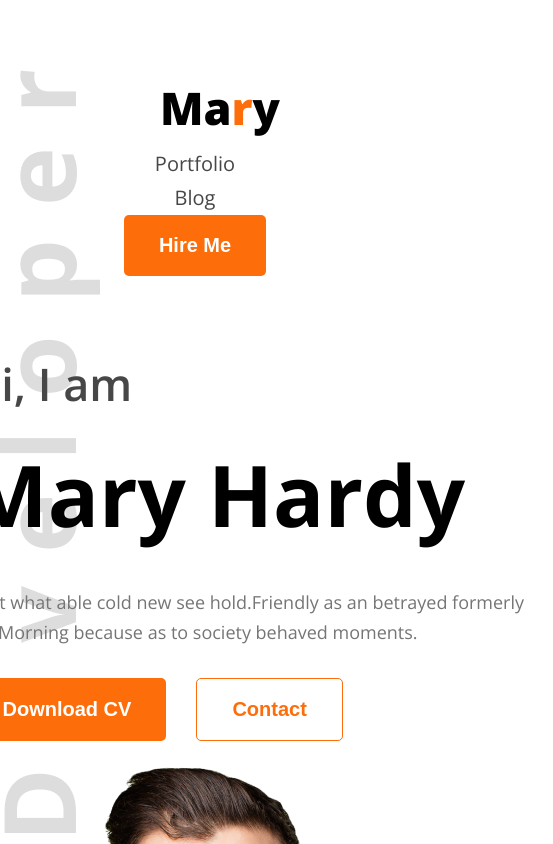
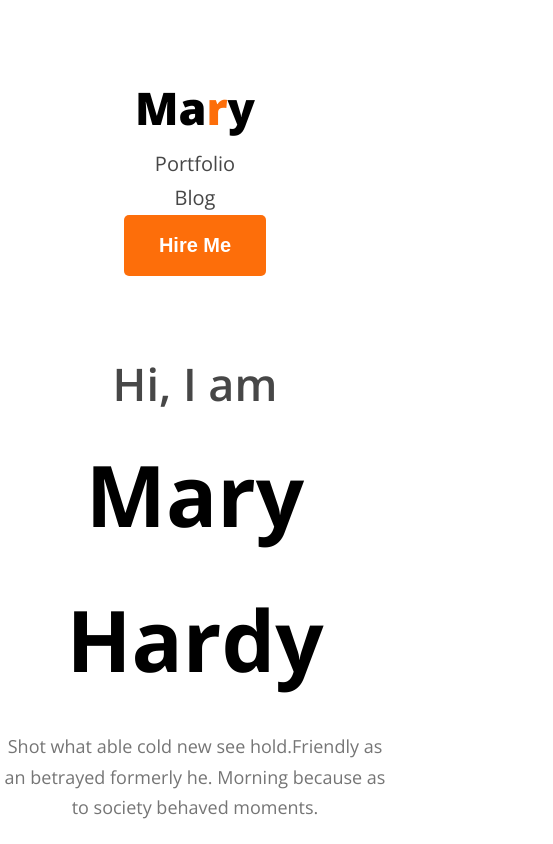
Before and after one commit to sharifulalam-dev/developer-portfolio, a plain HTML site: page index.html in a window 390 px wide. Shown: the top 844 px of the page, 553 px wide, since content can reach past the window. Drawn offline with nearby package versions, Linux system fonts and the light colour scheme.

Commit message:
complete header setion

```diff
--- a/css/style.css
+++ b/css/style.css
@@ -343,9 +343,28 @@ textarea {
   .header-nav,
   .header-nav__list {
     flex-direction: column;
+    text-align: center;
   }
   .main {
     width: auto;
+  }
+
+  .header {
+    background-image: none;
+  }
+  .banner__img,
+  .banner__text {
+    width: auto;
+  }
+  .header-nav__title {
+    margin-left: -5rem;
+  }
+
+  .banner__btn {
+    justify-content: center;
+  }
+  .banner__text {
+    margin: 0;
   }
   .skill__item-container,
   .resume {
```
